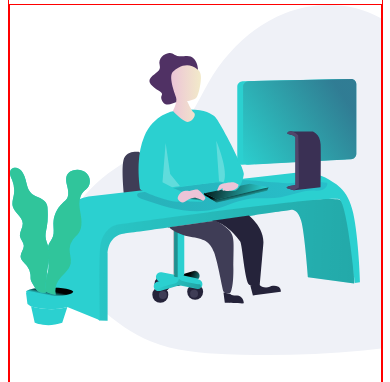
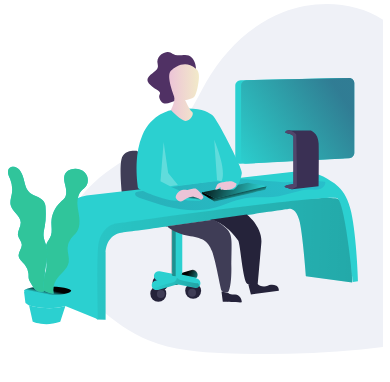
Before and after one commit to Nayan-kr-Bera/day8-url-shorter, a plain HTML site: page index.html in a window 390 px wide. Shown: the part 94-476 px from the top of the page. Drawn offline with Linux system fonts and the light colour scheme.

Commit message:
remove borders

```diff
--- a/index.html
+++ b/index.html
@@ -7,7 +7,7 @@
     <link rel="stylesheet" href="./style/style.css" />
   </head>
   <body>
-    <nav class="nav ">
+    <nav class="nav">
       <img src="./images/logo.svg" alt="nav-logo" class="logo " />
       <div class="menu">
         <ul>
@@ -23,7 +23,7 @@
       </div>
     </nav>
 
-    <div class="main border">
+    <div class="main ">
       <div class="section-1 ">
         <div class="item-1 ">
             <h1> More than just shorter links</h1>
--- a/style/style.css
+++ b/style/style.css
@@ -454,7 +454,7 @@ footer .icons img{
         margin:0 auto;
         height: 100%;
         width: 100%;
-        border: 1px solid red;
+
         display: flex;
         flex-direction: column;
         font-size: 18px;
```
